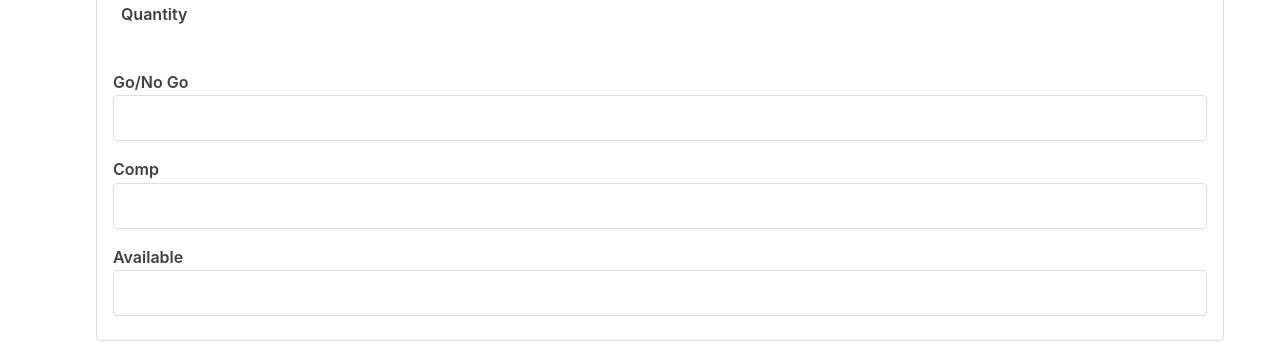
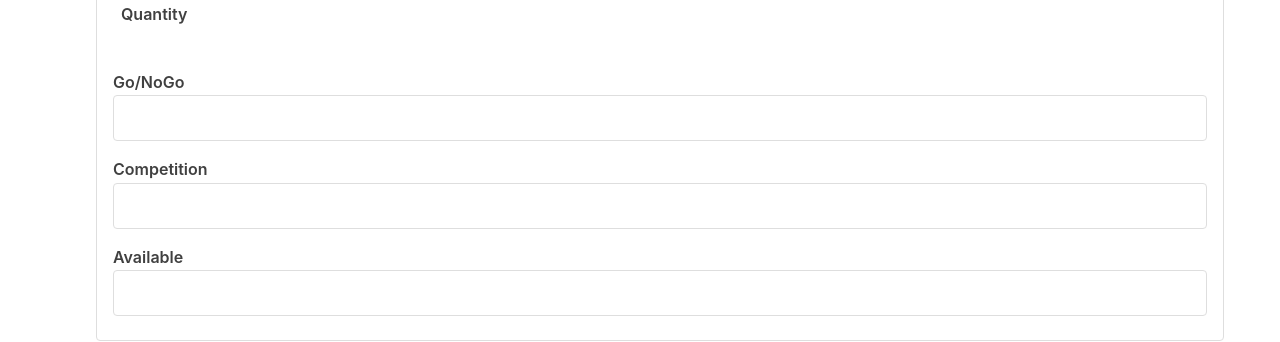
Before and after one commit to CPBaja/Parts-Management, a React (Create React App) app in the folder frontend/: page / in a window 1280 px wide. Shown: the part 256-598 px from the top of the page. Built offline with nearby package versions, Linux system fonts and the light colour scheme.

Commit message:
Update quantity labels

```diff
--- a/frontend/src/Part.js
+++ b/frontend/src/Part.js
@@ -25,8 +25,8 @@ function Part() {
                 <div>
                     <legend>Quantity</legend>
                     <br></br>
-                    <label>Go/No Go<input type="number"/></label>
-                    <label>Comp<input type="number"/></label>
+                    <label>Go/NoGo<input type="number"/></label>
+                    <label>Competition<input type="number"/></label>
                     <label>Available<input type="number"/></label>
 
                 </div>
```
